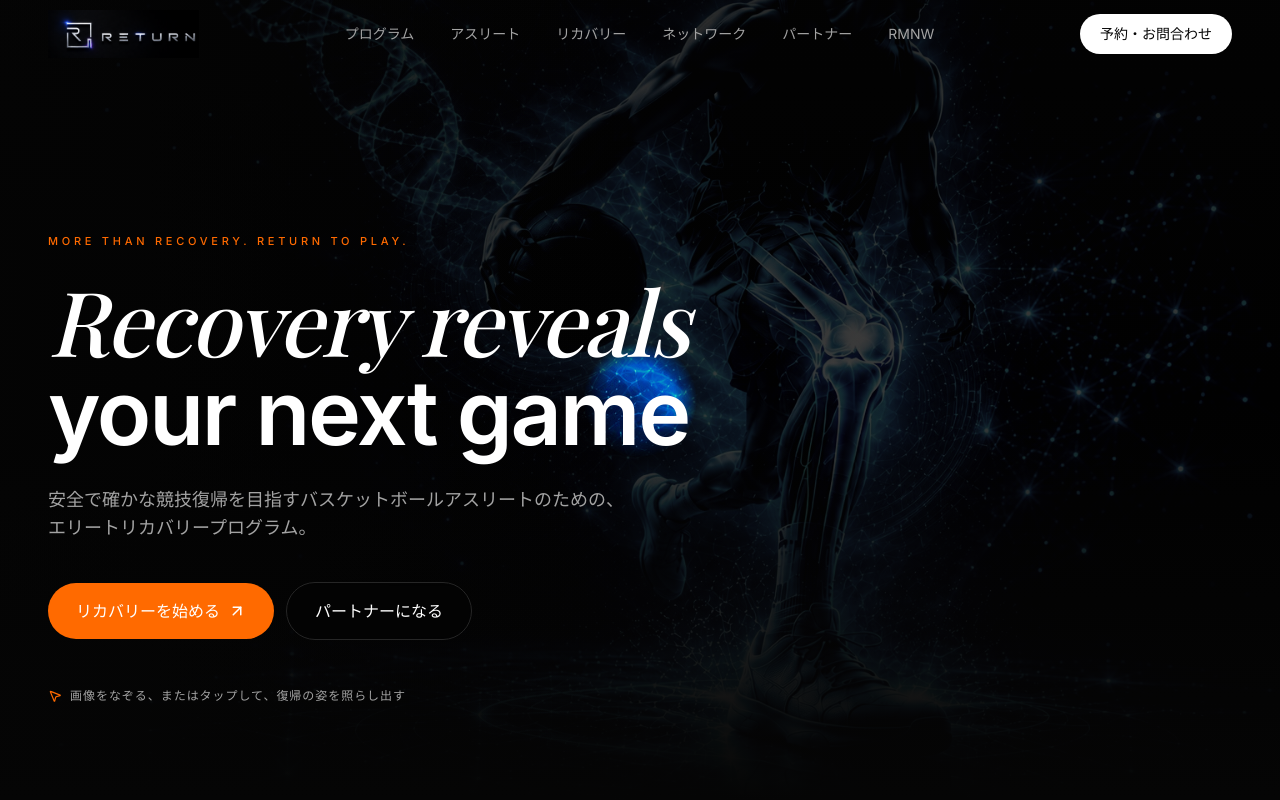
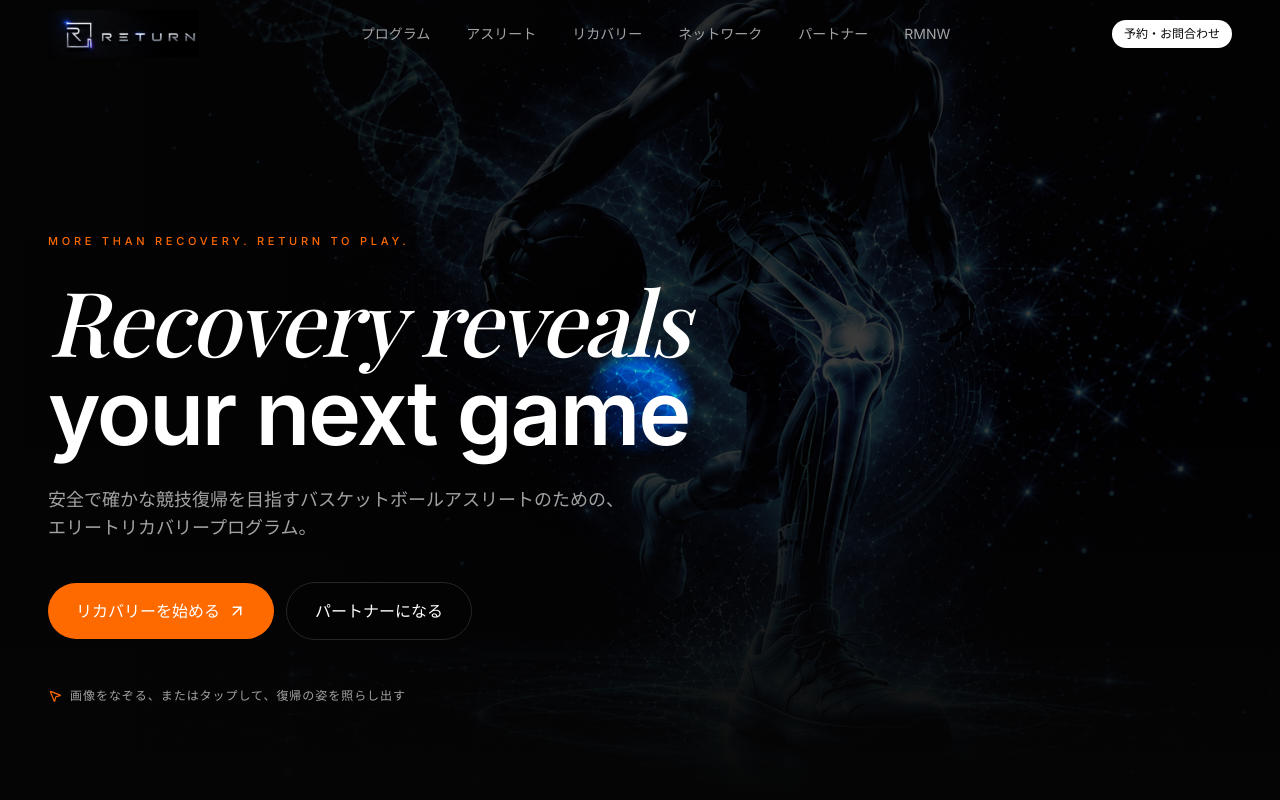
Before and after one commit to dawg2004/basket, a React (Vite) app: page / in a window 1280 px wide. Shown: the top 800 px of the page. Built offline with nearby package versions, Linux system fonts and the light colour scheme; a web font is replaced by a local one.

Commit message:
tweak(nav): shrink CTA button to ~60% (text-xs, px-3 py-1.5)

```diff
--- a/src/components/Nav.tsx
+++ b/src/components/Nav.tsx
@@ -63,7 +63,7 @@ export function Nav({ brand }: { brand: Brand }) {
           <div className="flex items-center gap-3">
             <a
               href="#contact"
-              className="hidden rounded-full bg-fg px-5 py-2.5 text-sm font-medium text-bg transition-colors hover:bg-accent hover:text-fg sm:inline-flex"
+              className="hidden rounded-full bg-fg px-3 py-1.5 text-xs font-medium text-bg transition-colors hover:bg-accent hover:text-fg sm:inline-flex"
             >
               {brand.navCta}
             </a>
```
